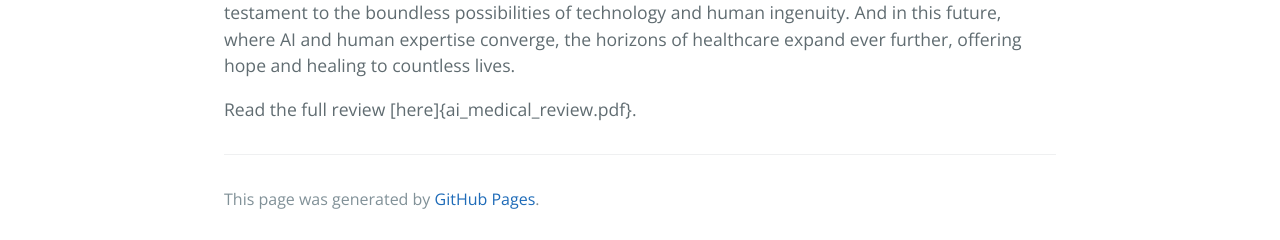
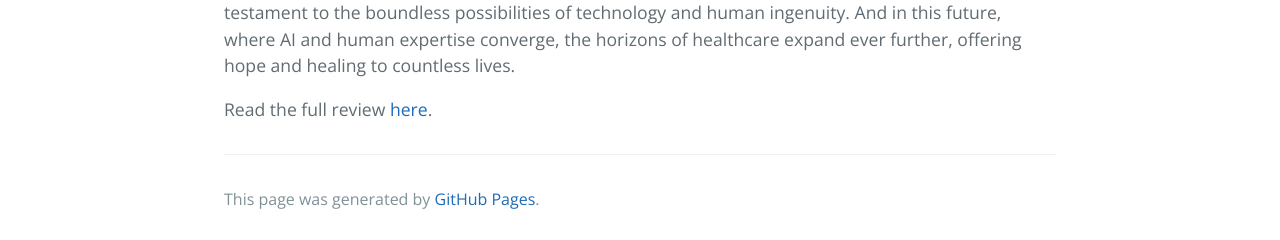
Before and after one commit to arelakaunu/arelakaunu.github.io, a Jekyll site: the page built from ai-medical.md, in a window 1280 px wide. Shown: the part 2151-2391 px from the top of the page. Built offline with Jekyll 4.4.1, drawn with Linux system fonts in a browser that asks for light colours.

Commit message:
Update ai-medical.md

```diff
--- a/ai-medical.md
+++ b/ai-medical.md
@@ -30,4 +30,4 @@ In this dynamic landscape, collaboration emerges as a linchpin of progress. Rese
 
 As we traverse the ever-evolving realm of medical imaging, one thing remains abundantly clear – AI isn't merely a tool; it's a beacon of innovation, guiding us towards a future where every MRI image is a testament to the boundless possibilities of technology and human ingenuity. And in this future, where AI and human expertise converge, the horizons of healthcare expand ever further, offering hope and healing to countless lives.
 
-Read the full review [here]{ai_medical_review.pdf}.
+Read the full review [here](/ai_medical_review.pdf).
```
